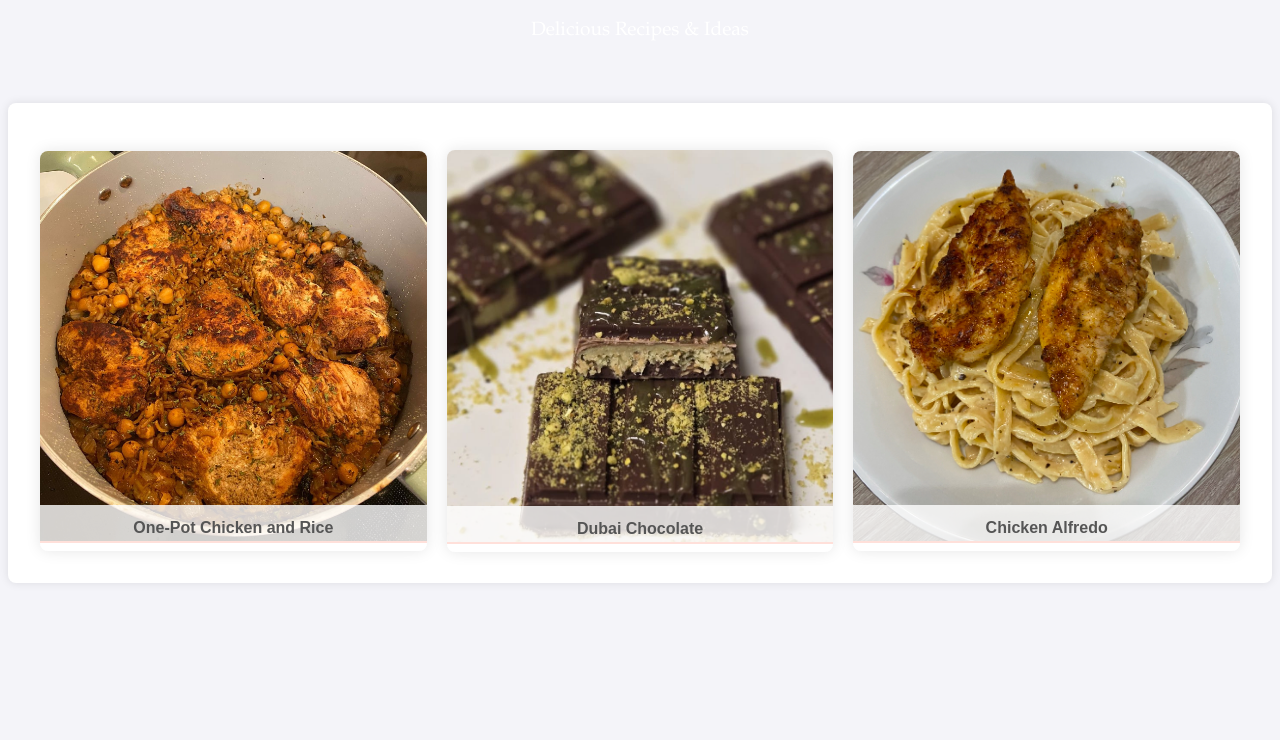
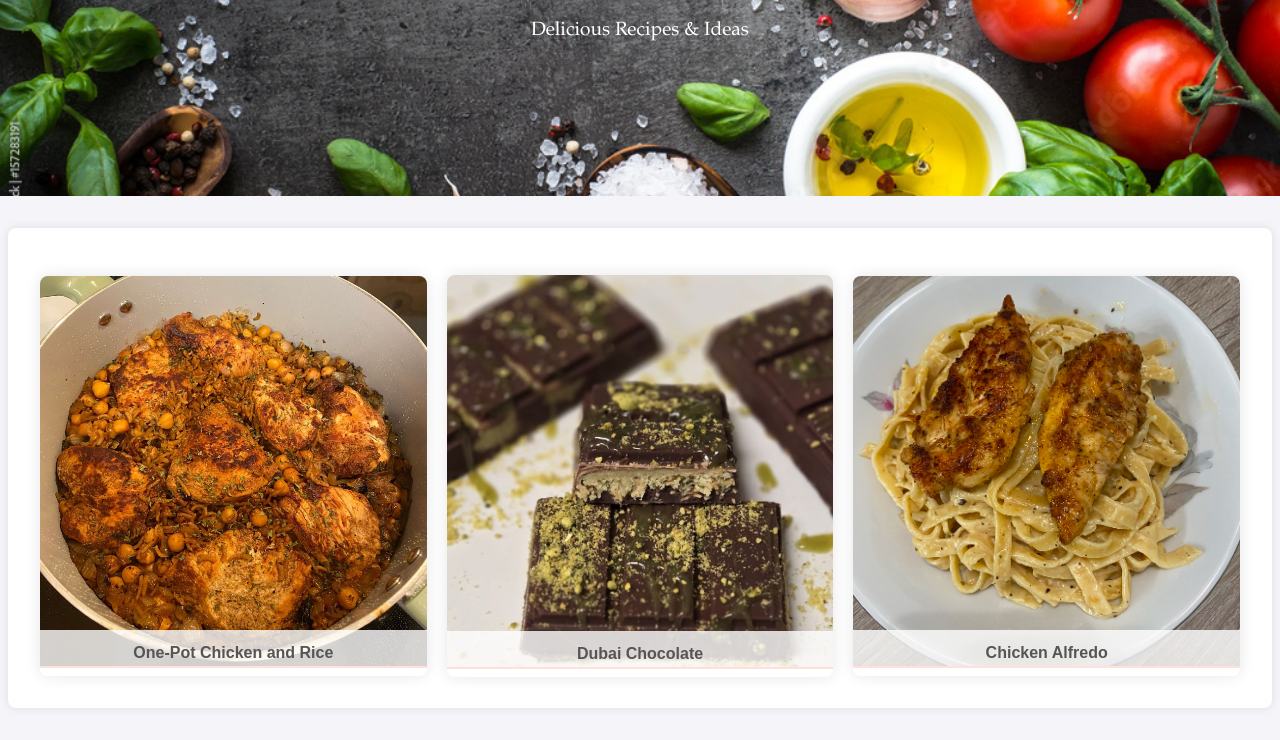
Before and after one commit to ehouraney/sample_website, a plain HTML site: page index.html in a window 1280 px wide. Shown: the part 102-842 px from the top of the page. Before the commit the page ends 800 px from the top, so only its background shows below. Drawn offline with Linux system fonts and the light colour scheme.

Commit message:
rename
cooking header rename

```diff
--- a/index.html
+++ b/index.html
@@ -7,7 +7,7 @@
     <style>
         /* Styling for the cooking board website */
         body {
-            font-family: 'serif;', garamond;
+            font-family: Garamond, serif;
             line-height: 1.6;
             margin: 0;
             padding: 0;
@@ -15,16 +15,16 @@
             color: #333;
         }
 
-       header {
-            background-image: <img src="https://as2.ftcdn.net/jpg/01/57/28/31/1000_F_157283191_ALJy3vuwlPKVdDtPPCZsPpRk3BksFlwF.jpg">
+        header {
+            background-image: url("../assets/Cooking_header.jpg");
             background-size: cover;
-            background-position: center center;
+            background-position: center;
+            height: 250px; /* Ensure the header has height */
             color: white;
             text-align: center;
             padding: 1.5rem 0;
             position: relative;
         }
-
        header h1, header p {
             position: relative;
             z-index: 2;
```
Also changed, not shown: assets/Cooking_header.jpg (renamed from assets/Cooking header.jpg).
